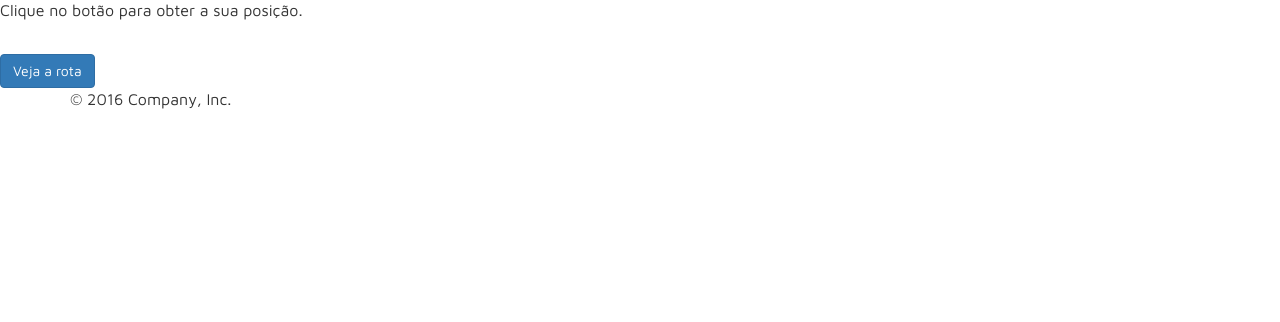
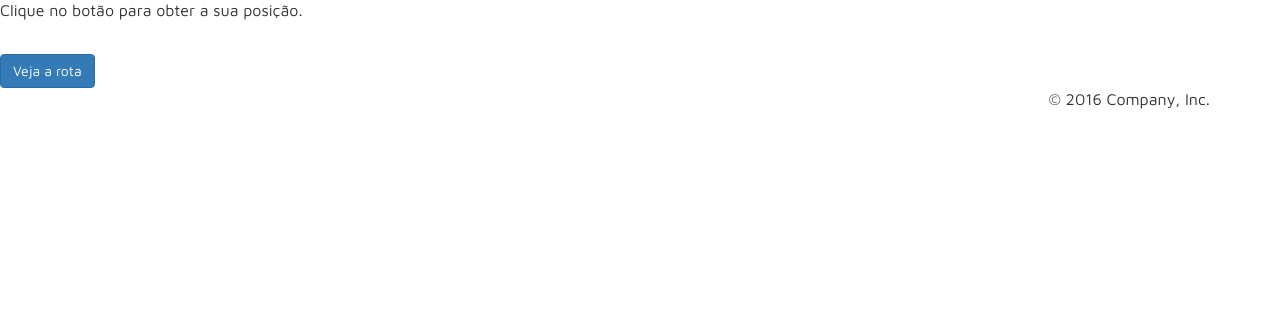
Before and after one commit to clever-men/recife-cultural, a PHP site: page / in a window 1280 px wide. Shown: the part 478-800 px from the top of the page. Run offline with PHP 8.4, Linux system fonts and the light colour scheme; style sheets or scripts are compiled from the project's sources; some libraries are stand-ins or nearby versions; some web fonts are replaced.

Commit message:
Botar o "2016 Company" para direita
só testando o Sync

```diff
--- a/css/style.scss
+++ b/css/style.scss
@@ -101,3 +101,9 @@ body{
 	height: 40px;
 	font-size: rem(24);
 }
+
+/* Footer ---------------------------------*/
+footer p {
+	text-align: right;
+
+}
```
